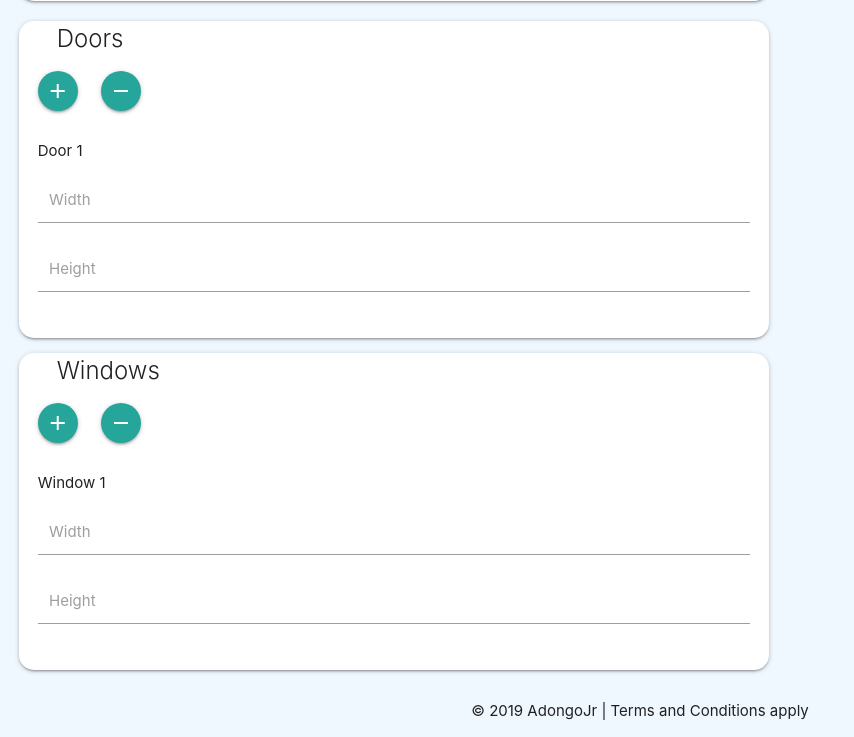
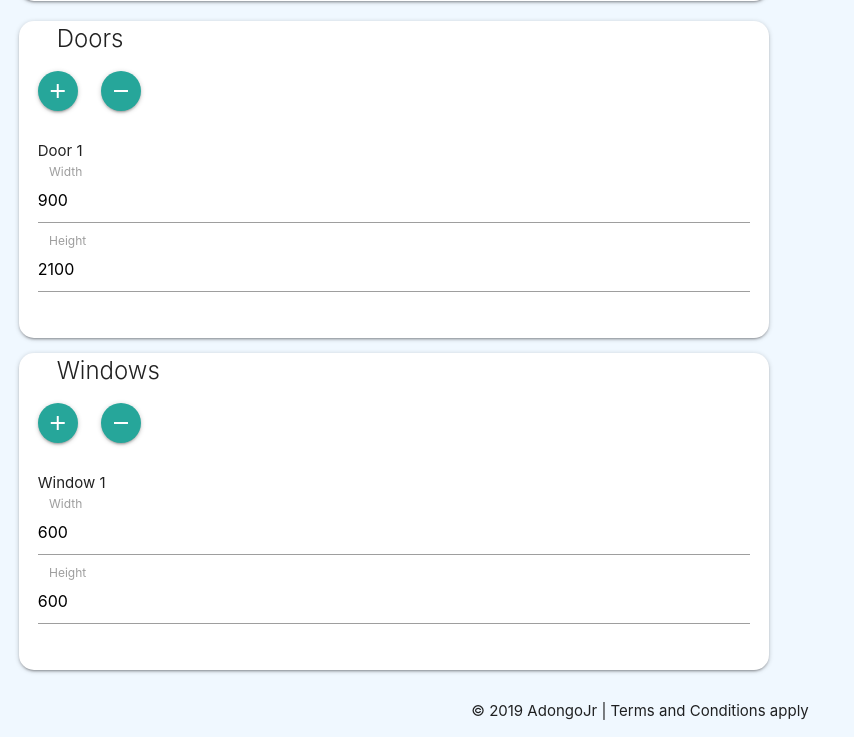
Before and after one commit to AdongoJr/Django-QS, a Django app: page /main/ in a window 1280 px wide. Shown: the part 708-1445 px from the top of the page, without its empty margins (0-854 px from the left). Run offline with Django 3.2, Linux system fonts and the light colour scheme; a user stored in the database is signed in.

Commit message:
updated footer to be in base.html

```diff
--- a/templates/base.html
+++ b/templates/base.html
@@ -38,5 +38,9 @@
         {% endblock content %}
     </div>
 
+    <div class="footer">
+        <p id="copyright"></p>
+    </div>
+
 </body>
 </html>
--- a/templates/main.html
+++ b/templates/main.html
@@ -58,11 +58,11 @@
                         <p>Door 1</p>
                         <div class="input-field col s12">
                             <label for="length1">Width</label>
-                            <input type="number" name="length1" id="length1" value=""> <br>
+                            <input type="number" name="length1" id="length1" value="900"> <br>
                         </div>
                         <div class="input-field col s12">
                             <label for="height1">Height</label>
-                            <input type="number" name="height1" id="height1" value="">
+                            <input type="number" name="height1" id="height1" value="2100">
                         </div>
                     </div>
                 </div> <br>
@@ -83,11 +83,11 @@
                         <p>Window 1</p>
                         <div class="input-field col s12">
                             <label for="width1">Width</label>
-                            <input type="number" name="width1" id="width1" value=""> <br>
+                            <input type="number" name="width1" id="width1" value="600"> <br>
                         </div>
                         <div class="input-field col s12">
                             <label for="height1">Height</label>
-                            <input type="number" name="height1" id="height1" value="">
+                            <input type="number" name="height1" id="height1" value="600">
                         </div>
                     </div>
                 </div> <br>
@@ -95,6 +95,9 @@
         </div>
     </div>
 
+
+
+    <!--Side bar (displays the results)-->
     <div class="one side-bar">
         <button id="update" class="btn waves-effect waves-light green lighten-1 one"> Update
             <i class="material-icons left">replay</i>
@@ -108,8 +111,5 @@
 
 </div>
 
-<div class="footer">
-    <p id="copyright"></p>
-</div>
 
 {% endblock content %}
```
Lines whose indentation alone changed are shown as unchanged.
